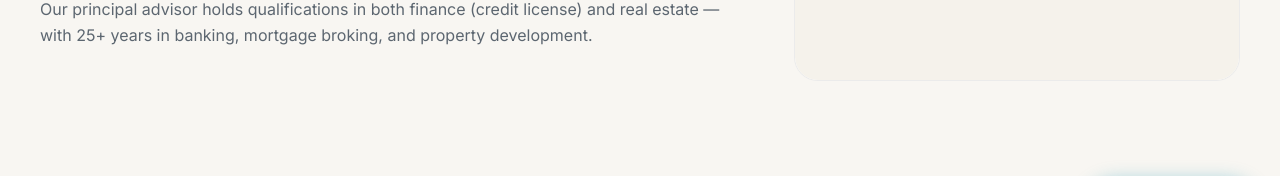
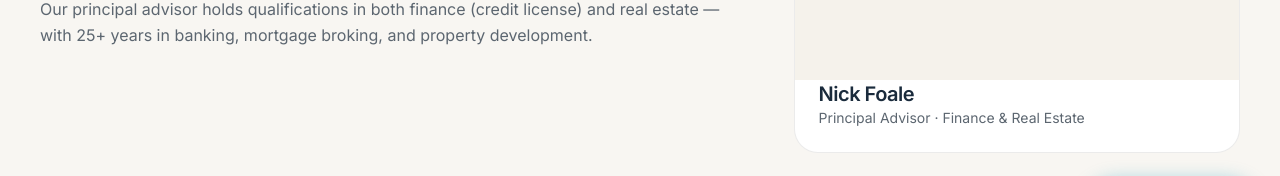
Before and after one commit to sg-satoshi/saabai-site, a Next.js app: page /sites/wholesale-homes/about in a window 1280 px wide. Shown: the part 542-718 px from the top of the page. Built offline with nearby package versions, Linux system fonts and the light colour scheme.

Commit message:
fix: restore Nick name + title below photo with zero gap, remove only the bio text and padding gap

```diff
--- a/app/rex-changelog/ChangelogClient.tsx
+++ b/app/rex-changelog/ChangelogClient.tsx
@@ -32,6 +32,7 @@ const CHANGELOG: Day[] = [
   {
     date: "30 Jun 2026",
     entries: [
+      { time: "09:23", tag: "UPDATE", title: "Force redeploy — Nick photo card should be photo-only" },
       { time: "09:16", tag: "FIX", title: "Nick photo card — removed text below photo so card bottom matches photo bottom, removed md:aspect-[4/5] crop" },
       { time: "01:18", tag: "UPDATE", title: "Redeploy after TG_WHOLESALE_HOMES env vars" },
       { time: "01:11", tag: "FIX", title: "Add Contact link to nav between FAQ and Blog" },
--- a/app/sites/wholesale-homes/about/page.tsx
+++ b/app/sites/wholesale-homes/about/page.tsx
@@ -30,6 +30,10 @@ export default function AboutPage() {
                 <div className="rounded-3xl border border-[rgba(0,0,0,0.08)] bg-white overflow-hidden">
                   <div className="aspect-[1/1] w-full overflow-hidden bg-[#f5f2eb]">
                     <img src="/sites/wholesale-homes/nick-foale.jpg" alt="Nick Foale" className="h-full w-full object-cover" />
+                  </div>
+                  <div className="px-5 pb-5 md:px-6 md:pb-6">
+                    <h2 className="text-lg font-semibold tracking-tight md:text-xl">Nick Foale</h2>
+                    <p className="text-xs text-[#5C6670] md:text-sm">Principal Advisor · Finance &amp; Real Estate</p>
                   </div>
                 </div>
               </div>
```
